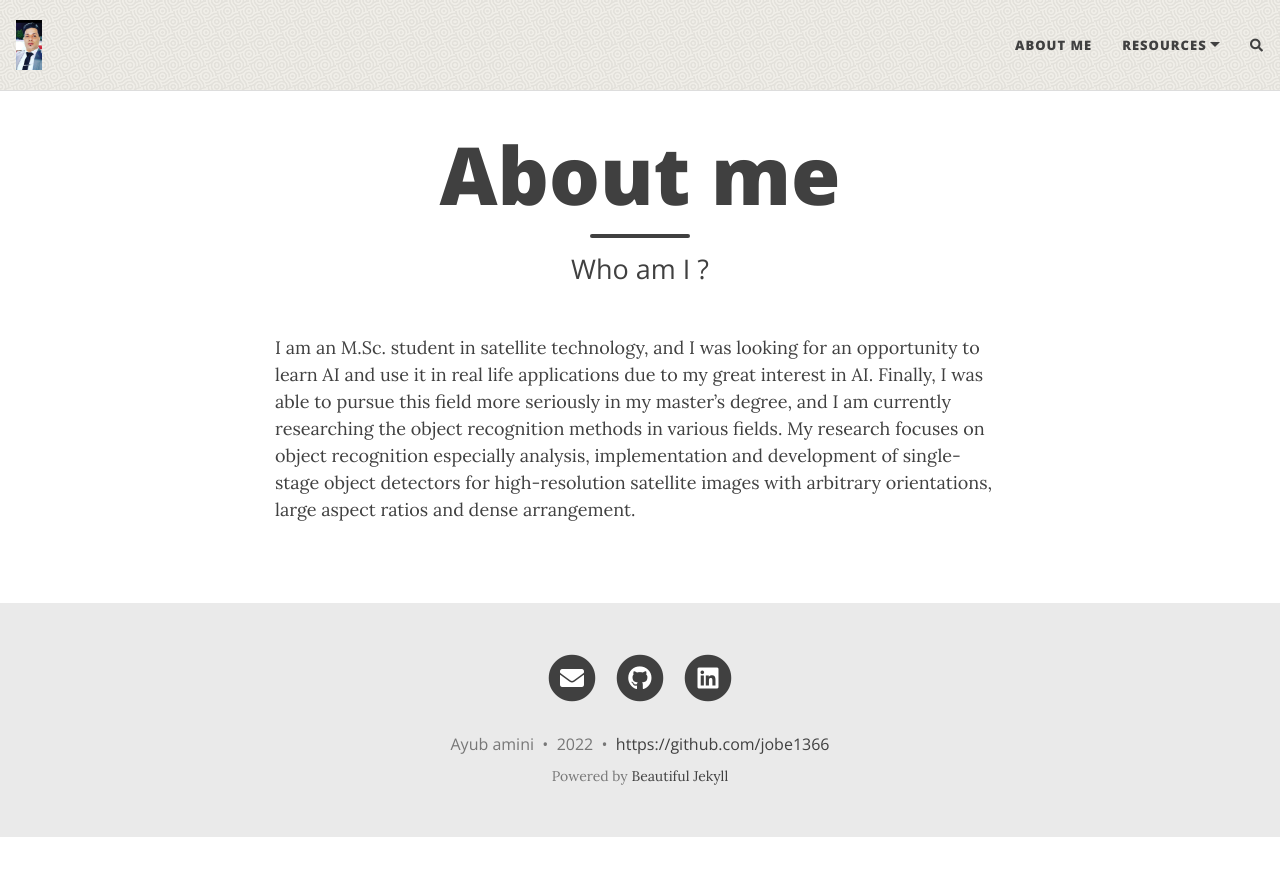
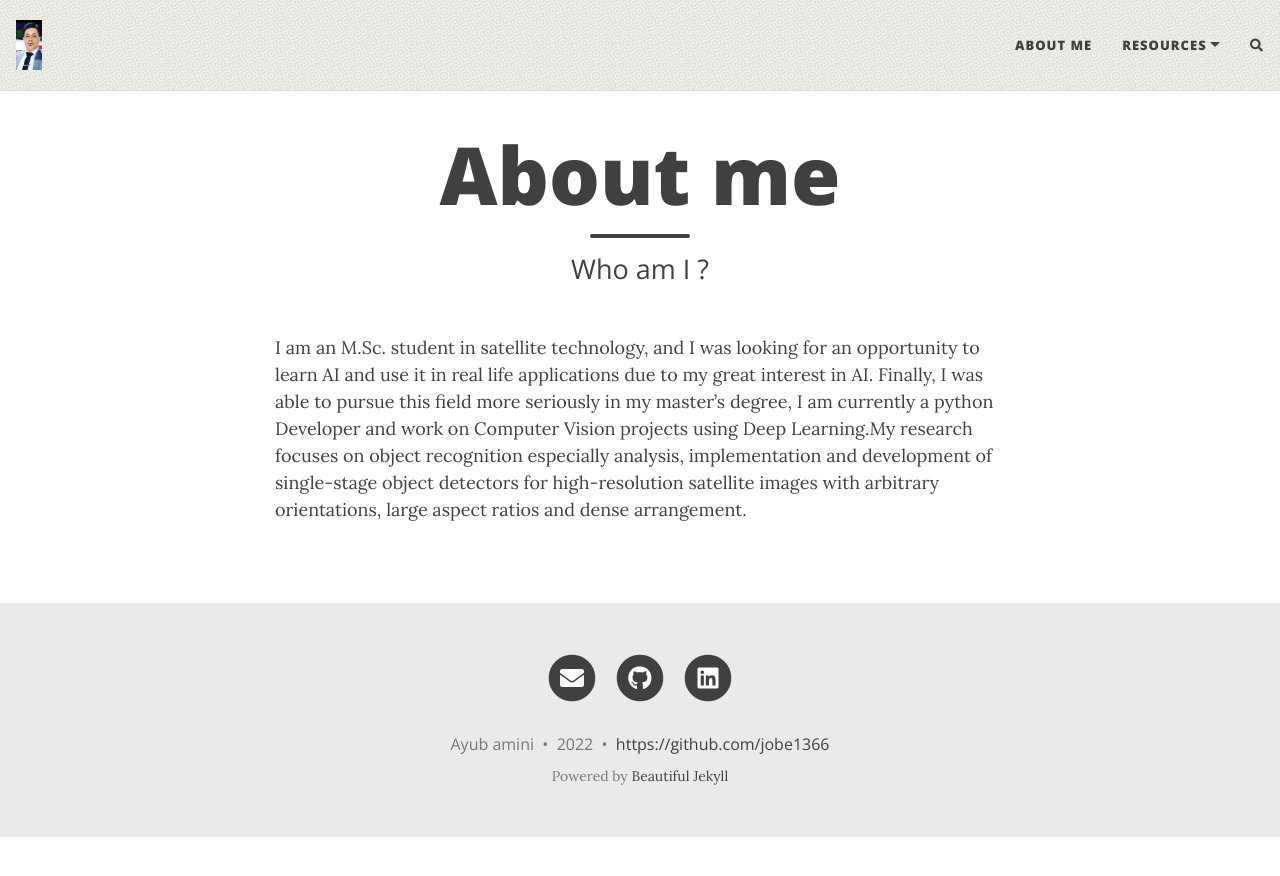
Before and after one commit to jobe1366/AYUB_AMINI.github.io, a Jekyll site: the page built from aboutme.md, in a window 1280 px wide. Shown: the top 876 px of the page. Built offline with Jekyll 4.4.1, drawn with Linux system fonts in a browser that asks for light colours; nearby versions of some CDN libraries; comment, search, counter and statistics services are not loaded.

Commit message:
Update aboutme.md

```diff
--- a/aboutme.md
+++ b/aboutme.md
@@ -3,5 +3,4 @@ layout: page
 title: About me
 subtitle: Who am I ?
 ---
-I am an M.Sc. student in satellite technology, and I was looking for an opportunity to learn AI and use it in real life applications due to my great interest in AI. Finally, I was able to pursue this field more seriously in my master's degree, and I am currently researching the object recognition methods in various fields.
-My research focuses on object recognition especially analysis, implementation and development of single-stage object detectors for high-resolution satellite images with arbitrary orientations, large aspect ratios and dense arrangement.
+I am an M.Sc. student in satellite technology, and I was looking for an opportunity to learn AI and use it in real life applications due to my great interest in AI. Finally, I was able to pursue this field more seriously in my master's degree, I am currently a python Developer and work on Computer Vision projects using Deep Learning.My research focuses on object recognition especially analysis, implementation and development of single-stage object detectors for high-resolution satellite images with arbitrary orientations, large aspect ratios and dense arrangement.
```
